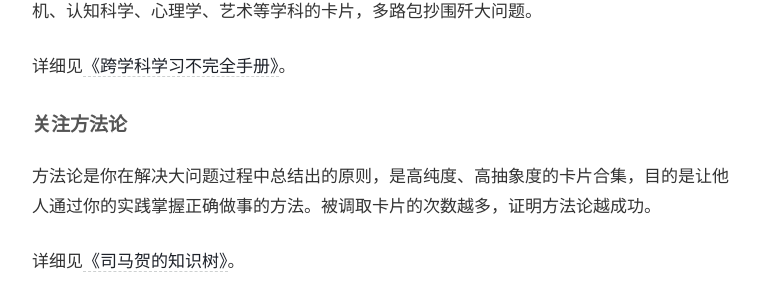
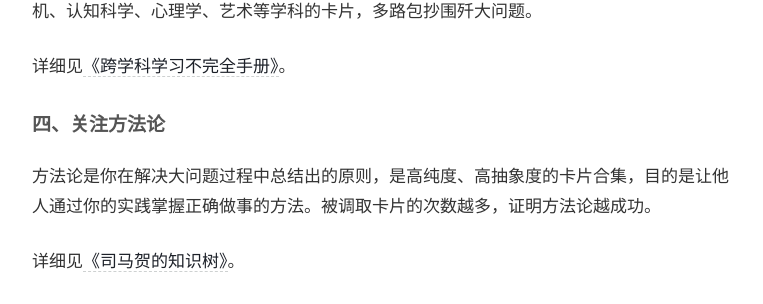
Before and after one commit to cnfeat/index.learnthingsthehardway.com, a Jekyll site: the page built from _posts/2019-12-09-Steps.md, in a window 1280 px wide. Shown: the part 779-1083 px from the top of the page, without its empty margins (258-1021 px from the left). Built offline with Jekyll 4.4.1, drawn with Linux system fonts in a browser that asks for light colours; comment, search, counter and statistics services are not loaded.

Commit message:
Update 2019-12-09-Steps.md

```diff
--- a/_posts/2019-12-09-Steps.md
+++ b/_posts/2019-12-09-Steps.md
@@ -29,7 +29,7 @@ published: true
 详细见[《跨学科学习不完全手册》](https://www.cnfeat.com/blog/2017/05/30/InterdisciplinaryLearning/)。
 
 
-## 关注方法论
+## 四、关注方法论
 
 方法论是你在解决大问题过程中总结出的原则，是高纯度、高抽象度的卡片合集，目的是让他人通过你的实践掌握正确做事的方法。被调取卡片的次数越多，证明方法论越成功。
 
```
